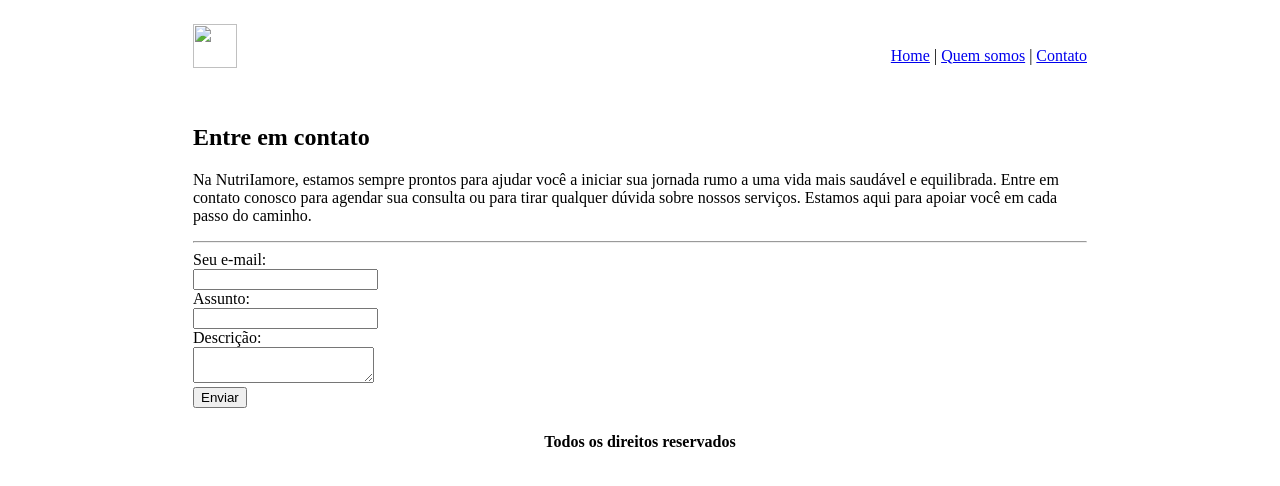
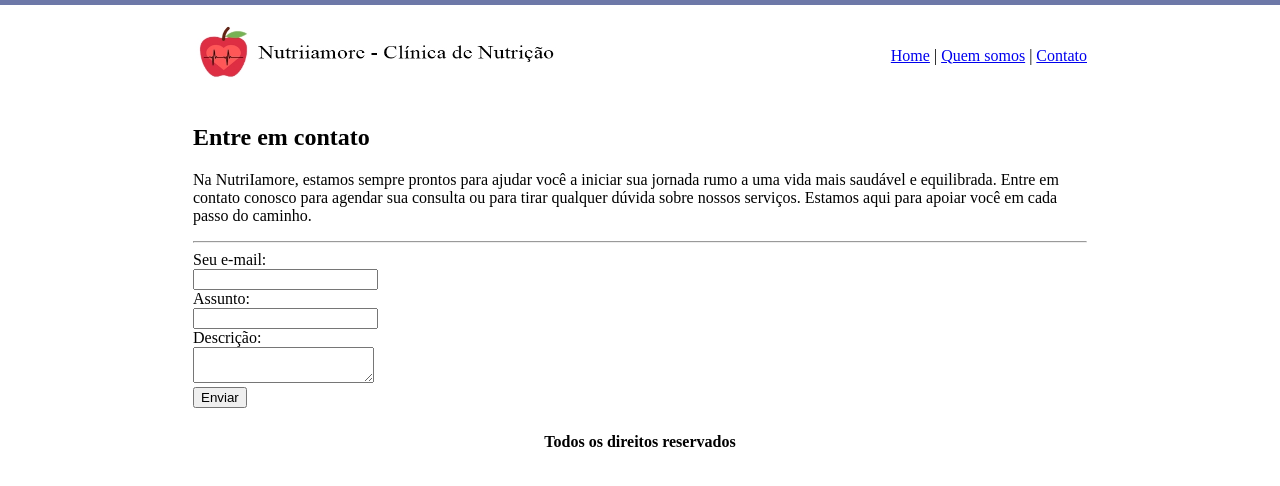
Before and after one commit to moniquemidio/nutriiamore, a plain HTML site: page contato.html in a window 1280 px wide. Drawn offline with Linux system fonts and the light colour scheme.

Commit message:
Update contato.html

```diff
--- a/contato.html
+++ b/contato.html
@@ -5,12 +5,12 @@
 		<meta charset="utf-8">
 	</head>
 
-	<body background="imagens/fundo2.png">
+	<body background="assets/fundo2.png">
 
 		<table border="0" width="900" align="center">
 
 			<tr>
-				<td height="89"><img src="imagens/logo.jpg" width="70%" height="70%"> </td>
+				<td height="89"><img src="assets/logo.jpg" width="70%" height="70%"> </td>
 				<td align="right">
 					<a href="index.html">Home</a> |
 					<a href="quem-somos.html">Quem somos</a> |
```
